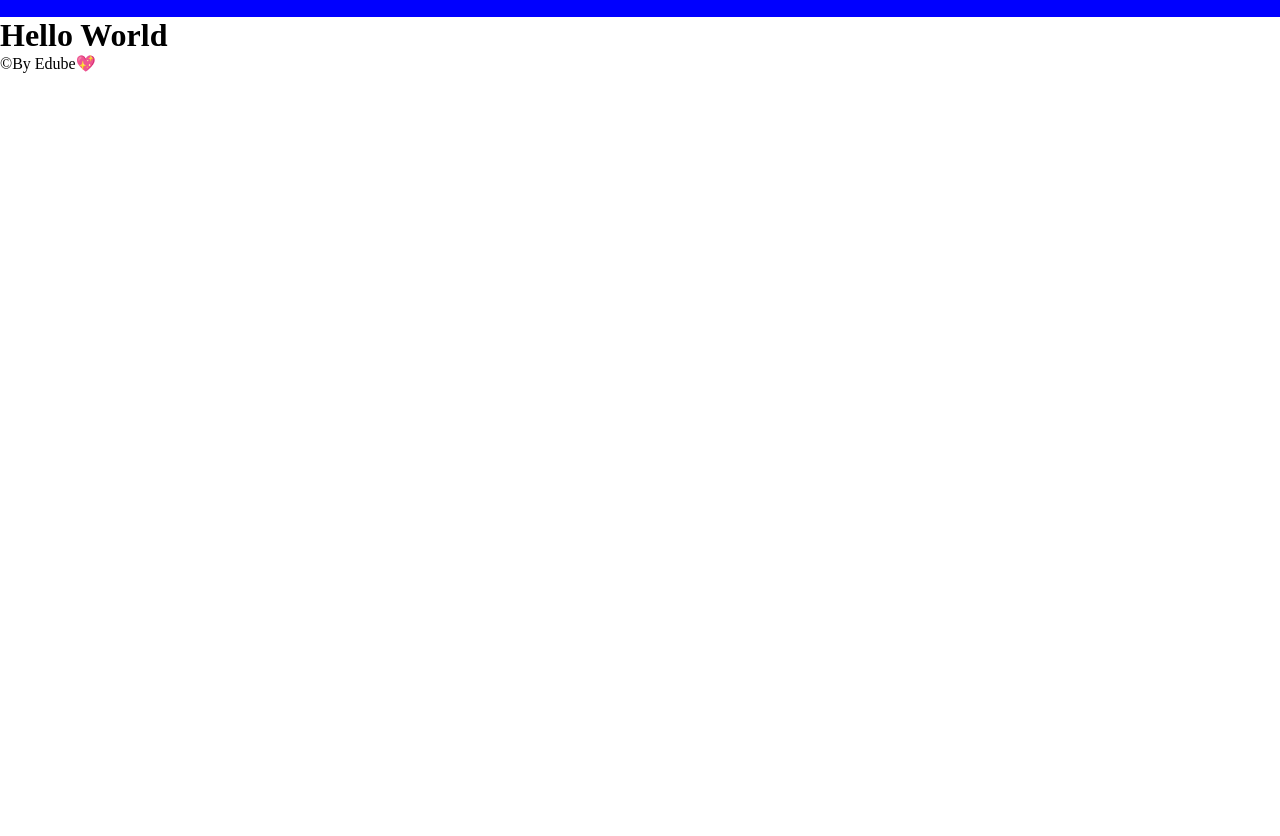
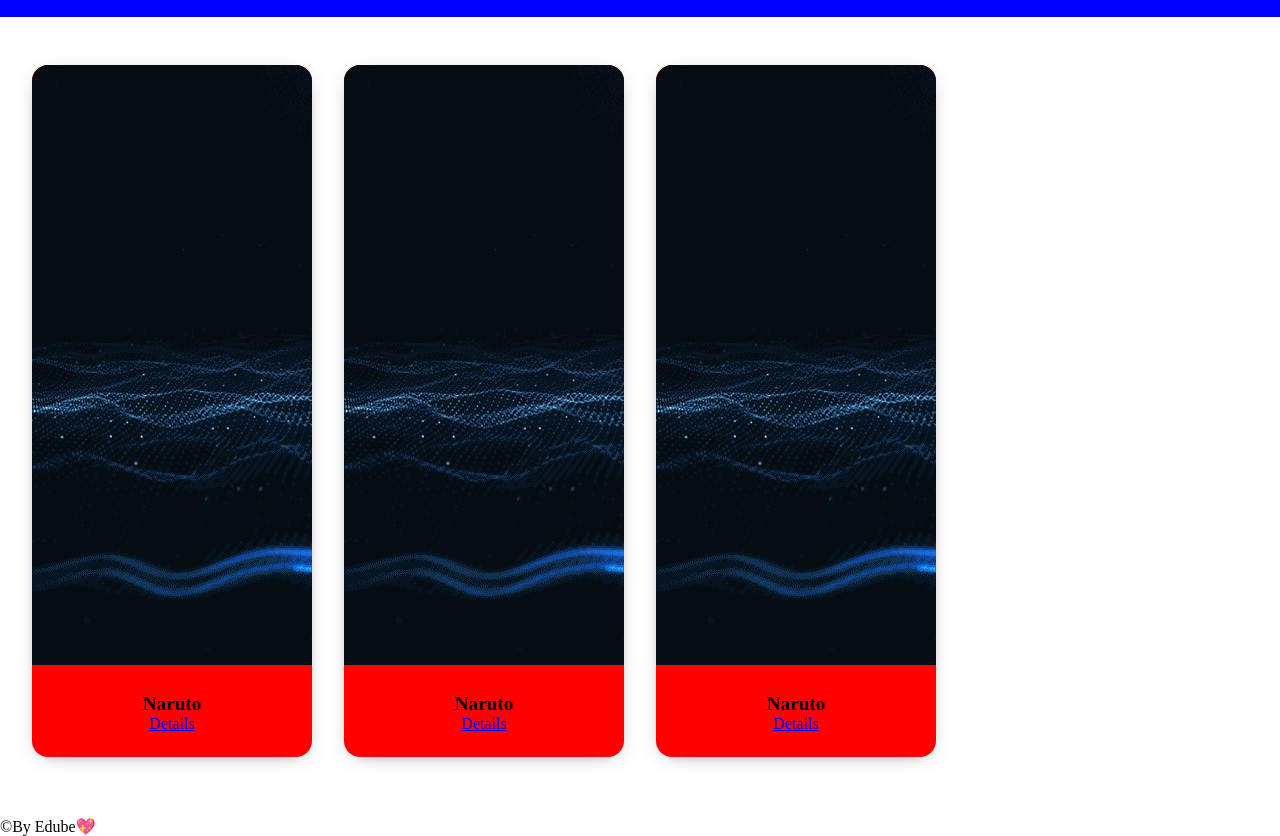
Before and after one commit to edubew/Anime-Data-App, a website built with webpack: page src/template.html in a window 1280 px wide. Shown: the part 99-935 px from the top of the page. Before the commit the page ends 800 px from the top, so only its background shows below. Built offline with nearby package versions, Linux system fonts and the light colour scheme.

Commit message:
Write a markup for the main section containing the cards

```diff
--- a/src/styles/main.scss
+++ b/src/styles/main.scss
@@ -44,3 +44,47 @@ header {
     }
   }
 }
+
+// main section
+
+.container {
+  min-height: 100vh;
+
+  .anime__wrapper {
+    max-width: 1280px;
+    margin: 0 auto;
+    text-align: center;
+    padding: 2rem;
+
+    .anime__card {
+      background: red;
+      // margin: 2.4rem 0;
+      border-radius: 1rem;
+      overflow: hidden;
+      box-shadow: 0 4px 21px -12px rgba(0, 0, 0, 0.79);
+      margin: 1rem 0;
+
+      .cover__photo {
+        width: 100%;
+        display: block;
+      }
+
+      .anime__name {
+        padding: 1.5rem 0.5rem;
+
+        h3 {
+          font-size: 1.2rem;
+        }
+      }
+    }
+  }
+}
+
+// media queries
+@media screen and (min-width: 600px){
+  .anime__wrapper {
+    display: grid;
+    grid-template-columns: repeat(4, 1fr);
+    gap: 2rem;
+  }
+}
--- a/src/template.html
+++ b/src/template.html
@@ -21,7 +21,35 @@
   </header>
   <main>
     <div class="container">
-      <h1>Hello World</h1>
+      <div class="anime__wrapper">
+        <article class="anime__card">
+          <div class="cover__photo">
+            <img src="../assets/background1.jpg" alt="cover photo" />
+          </div>
+          <div class="anime__name">
+            <h3>Naruto</h3>
+            <a href="#">Details</a>
+          </div>
+        </article>
+         <article class="anime__card">
+          <div class="cover__photo">
+            <img src="../assets/background1.jpg" alt="cover photo" />
+          </div>
+          <div class="anime__name">
+            <h3>Naruto</h3>
+            <a href="#">Details</a>
+          </div>
+        </article>
+         <article class="anime__card">
+          <div class="cover__photo">
+            <img src="../assets/background1.jpg" alt="cover photo" />
+          </div>
+          <div class="anime__name">
+            <h3>Naruto</h3>
+            <a href="#">Details</a>
+          </div>
+        </article>
+      </div>
     </div>
   </main>
   <footer>
```
Also changed, not shown: dist/index.html, dist/main.js, src/assets/background1.jpg (added), 1 other file.
